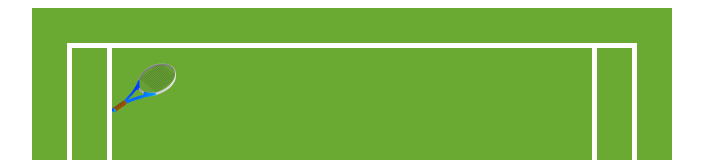
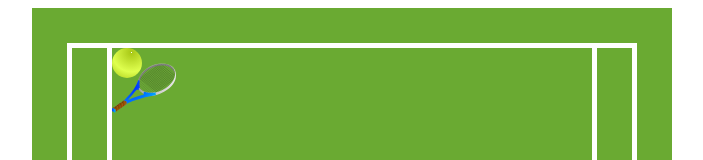
Before and after one commit to Madhusuthanan-B/Tennis, an Angular app in the folder Tennis-Simulator-App/: page / in a window 1280 px wide. Shown: the top 160 px of the page, without its empty margins (288-991 px from the left). Built offline with nearby package versions, Linux system fonts and the light colour scheme.

Commit message:
Add ball object

```diff
--- a/Tennis-Simulator-App/src/app/app.component.html
+++ b/Tennis-Simulator-App/src/app/app.component.html
@@ -2,6 +2,7 @@
   <section class="ground">
     <section class="court">
       <section class="singles-court">
+        <section class="ball"></section>
         <section class="back-court">
           <img class="racket" src="assets/tennis-racket.svg" alt="Tennis Racket">
           <section class="base-court bottom-line">
--- a/Tennis-Simulator-App/src/app/app.component.scss
+++ b/Tennis-Simulator-App/src/app/app.component.scss
@@ -18,6 +18,8 @@ $forward-court-height: $back-court-height /2+$inner-court-padding;
 
 $line-color: #fff;
 $line-thickness: 5px;
+
+$ball-size: 30px;
 
 @mixin flex-center {
   display: flex;
@@ -64,6 +66,7 @@ $line-thickness: 5px;
         display: flex;
         flex-direction: column;
         justify-content: space-around;
+        position: relative;
 
         .back-court {
           height: $back-court-height;
@@ -116,7 +119,17 @@ $line-thickness: 5px;
   width: 4rem;
   height: 5rem;
   position: absolute;
+
   &:hover {
     cursor: pointer;
   }
 }
+
+.ball {
+  width: $ball-size;
+  height: $ball-size;
+  background: radial-gradient(circle at 65% 15%, white 1px, #aaca18 0%, #dfff4f 60%, #aaca18 100%);
+  position: absolute;
+  top: 0;
+  border-radius: $ball-size;
+}
```
Lines whose indentation alone changed are shown as unchanged.
